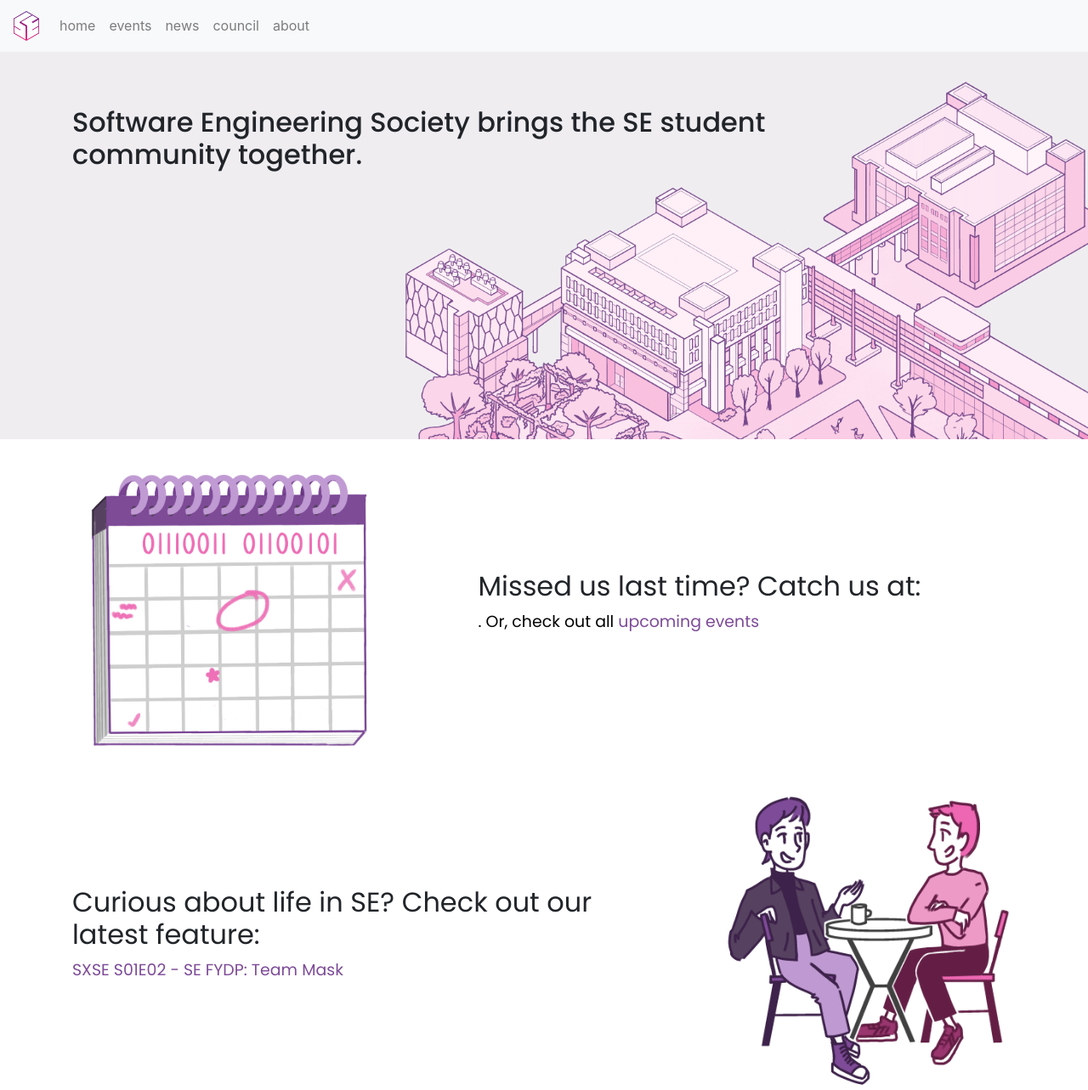
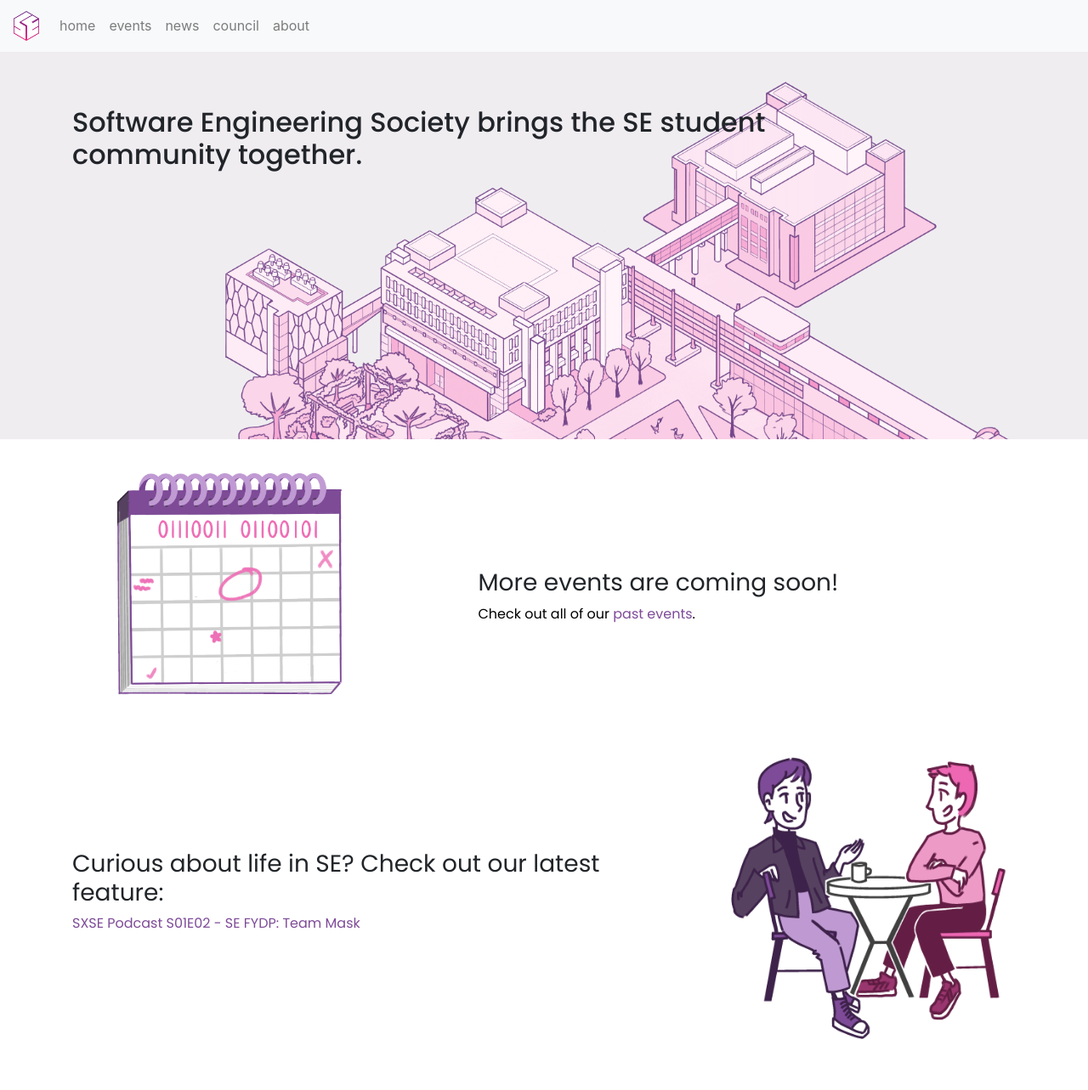
Before and after one commit to SESoc/public-website, a React (Create React App) app: page / in a window 1280 px wide. Shown: the whole page at 85% size. After the commit the page ends 1229 px from the top, so only its background shows below. Built offline with nearby package versions, Linux system fonts and the light colour scheme; no server answers.

Commit message:
Centre image and update upcoming event

```diff
--- a/src/containers/Home.jsx
+++ b/src/containers/Home.jsx
@@ -3,7 +3,7 @@ import {Container, Jumbotron, Row, Col} from "react-bootstrap";
 import {Link} from "react-router-dom";
 import url from "url";
 import PropTypes from "prop-types";
-import {getEvents} from "../modules/gcal";
+import {getEvents, filterUpcomingEvents} from "../modules/gcal";
 import "./styles/Home.scss";
 
 const heroImage = url.resolve(
@@ -22,12 +22,12 @@ const coffeeChat = url.resolve(
 );
 
 const Hero = () => (
-  <Jumbotron className="jumbotron-fluid jumbo-container">
-    <img alt="Hero" className="hero-image" src={heroImage} />
-    <Container className="intro-container">
+  <Jumbotron className="jumbotron-fluid" id="hero">
+    <img alt="Hero" id="hero-image" src={heroImage} />
+    <Container id="intro">
       <Row>
         <Col className="mb-5 mx-3 mx-sm-0" xs={11} sm={8} md={9}>
-          <h2>
+          <h2 id="intro-text">
             Software Engineering Society brings the SE student community
             together.
           </h2>
@@ -38,36 +38,45 @@ const Hero = () => (
 );
 
 const Content = props => {
-  var upcomingEvent = "";
-  var upcomingEventLink = "";
-  if (props.events[0] && props.events[0].title && props.events[0].link) {
-    upcomingEvent = props.events[0].title;
-    upcomingEventLink = props.events[0].link;
+  var upcomingEvent;
+  if (props.events[0]) {
+    upcomingEvent = props.events[0];
   }
   return (
     <Container>
-      <Row className="mb-sm-5 mx-0 mx-sm-0">
+      <Row className="mb-sm-3 mx-0 mx-sm-0">
         <Col
           sm={{size: "auto", offset: 1}}
           className="blurb-content order-sm-2"
         >
-          <h3>Missed us last time? Catch us at: </h3>
+          {upcomingEvent ? (
+            <>
+              <h3>Missed us last time? Catch us at:</h3>
               <p>
                 <a
-              href={upcomingEventLink}
+                  href={upcomingEvent.link}
                   target="_blank"
                   rel="noopener noreferrer"
                 >
-              {upcomingEvent}
+                  {upcomingEvent.title}
                 </a>
-            . Or, check out all <Link to="/events"> upcoming events </Link>
+                . Or, check out all <Link to="/events"> upcoming events</Link>.
               </p>
+            </>
+          ) : (
+            <>
+              <h3>More events are coming soon!</h3>
+              <p>
+                Check out all of our <Link to="/events"> past events</Link>.
+              </p>
+            </>
+          )}
         </Col>
-        <Col sm={4} className="blurb-image-container order-sm-1">
+        <Col sm={4} className="blurb-image-container order-sm-1 px-0 mb-5">
           <img
             alt="Calendar Illustration"
             src={eventCal}
-            className="blurb-image"
+            className="blurb-image-cal"
           />
         </Col>
       </Row>
@@ -76,17 +85,24 @@ const Content = props => {
           <div>
             <h3>Curious about life in SE? Check out our latest feature: </h3>
             <p>
-              <a href="https://open.spotify.com/episode/24aGh1lNgFf8UPzdGGse5h?si=esEsyvC8T8Ko3fQQjc-zpA">
-                SXSE S01E02 - SE FYDP: Team Mask
+              <a
+                href="https://open.spotify.com/episode/24aGh1lNgFf8UPzdGGse5h?si=esEsyvC8T8Ko3fQQjc-zpA"
+                target="_blank"
+                rel="noopener noreferrer"
+              >
+                SXSE Podcast S01E02 - SE FYDP: Team Mask
               </a>
             </p>
           </div>
         </Col>
-        <Col sm={{size: "auto", offset: 1}} className="blurb-image-container">
+        <Col
+          sm={{size: "auto", offset: 1}}
+          className="blurb-image-container px-0"
+        >
           <img
             alt="Coffee Chat Illustration"
             src={coffeeChat}
-            className="pull-right img-responsive blurb-image"
+            className="pull-right img-responsive blurb-image-coffee"
           />
         </Col>
       </Row>
@@ -116,7 +132,7 @@ class Home extends Component {
     return (
       <Fragment>
         <Hero />
-        <Content events={this.state.events} />
+        <Content events={filterUpcomingEvents(this.state.events)} />
       </Fragment>
     );
   }
--- a/src/containers/styles/Home.scss
+++ b/src/containers/styles/Home.scss
@@ -1,76 +1,76 @@
 /* Home Page Hero */
 
-.hero-image {
+#hero {
+    background-color: #F0EDF1;
+    position: relative;
+    overflow: hidden;
+    padding-top: 0px;
+    padding-bottom: 0px;
+    display: flex;
+    justify-content: center;
+}
+
+#hero-image {
     overflow-x: hidden;
     position: absolute;
     top: 0;
     z-index: 0;
+    margin-left: 150px;
+    top: 5px;
 }
 
-.jumbo-container {
-    background-color: #F0EDF1;
-    position: relative;
-    padding-top: 0px;
-    padding-bottom: 0px;
-    overflow: hidden;
-}
-
-.intro-container {
+#intro {
     position: relative;
     z-index: 1;
 }
 
 // Upper bound
-@media screen and (min-width: 1665px) {
-    .hero-image {
-        width: 1122px;
-        left: 40%;
-        top: 5px;
+@media screen and (min-width: 1400px) {
+    #hero {
+        height: 480px;
     }
-    .jumbo-container {
-        height: 536px;
+    #hero-image {
+        width: 1010px;
     }
-    .intro-container {
-        padding-top: 5%;
+    #intro {
+        padding-top: 70px;
     }
-    h2 {
-        font-size: 37px;
+    #intro-text {
+        font-size: 33.5px;
     }
 }
 
 // Tablet to desktop screen optimized
-@media screen and (min-width: 576px) and (max-width: 1664px) {
-    .hero-image {
-        width: calc(450px + 40vw);
-        right: calc(-50% + 40vw);
-        top: 5px;
-    }
-    .jumbo-container {
+@media screen and (min-width: 576px) and (max-width: 1399px) {
+    #hero {
         height: calc(200px + 20vw);
     }
-    .intro-container {
+    #hero-image {
+        width: calc(450px + 40vw);
+    }
+    #intro {
         padding-top: 5%;
     }
-    h2 {
+    #intro-text {
         font-size: calc(16px + 1.25vw);
     }
 }
 
 // Mobile screen optimized
 @media screen and (max-width: 576px) {
-    .hero-image {
+    #hero {
+        height: 300px;
+    }
+    #hero-image {
         width: calc(100px + 100vw);
         opacity: 50%;
         right: -20%;
         top: calc(80px - 12vw);
     }
-    .jumbo-container {
-        height: 300px;
-    }
-    .intro-container {
+    #intro {
         padding-top: 10%;
     }
-    h2 {
+    #intro-text {
         font-size: 28px;
     }
 }
@@ -78,9 +78,18 @@
 
 /* Home Page Content */
 
-.blurb-image {
-    max-width: 100%;
-    max-height: 100%;
+.blurb-image-container {
+    display: flex;
+    justify-content: center;
+    align-items: center;
+}
+
+.blurb-image-cal {
+    max-width: 75%;
+}
+
+.blurb-image-coffee {
+    max-width: 90%;
 }
 
 .blurb-content {
@@ -88,40 +97,13 @@
     margin-bottom: auto;
 }
 
-h3 {
-    font-size: calc(16px + 1.25vw);
-}
-
-p {
-    font-size: calc(10px + .7vw);
-}
-
-@media screen and (min-width: 1665px) {
-    .blurb-image {
-        max-width: 340px;
-    }
-    h3 {
-        font-size: 37px;
-    }
-    p {
-        font-size: 22px;
-    }
-}
-
 @media screen and (max-width: 576px) {
-    .blurb-image {
-        max-width: 80%;
-        max-height: 80%;
-    }
     .blurb-image-container {
         display: table-cell;
         vertical-align: middle;
         text-align: center
     }
-    h3 {
-        font-size: calc(20px + 1.25vw);
-    }
-    p {
-        font-size: calc(14px + .7vw);
+    .blurb-image-cal {
+        max-width: 65%;
     }
 }
--- a/src/modules/gcal.js
+++ b/src/modules/gcal.js
@@ -31,3 +31,8 @@ export function getEvents(callback) {
     },
   );
 }
+
+export function filterUpcomingEvents(events) {
+  let curDateTime = Moment();
+  return events.filter(e => Moment(e.end).isAfter(curDateTime));
+}
```
Also changed, not shown: src/containers/styles/hero.png (deleted). Lines whose indentation alone changed are shown as unchanged.
